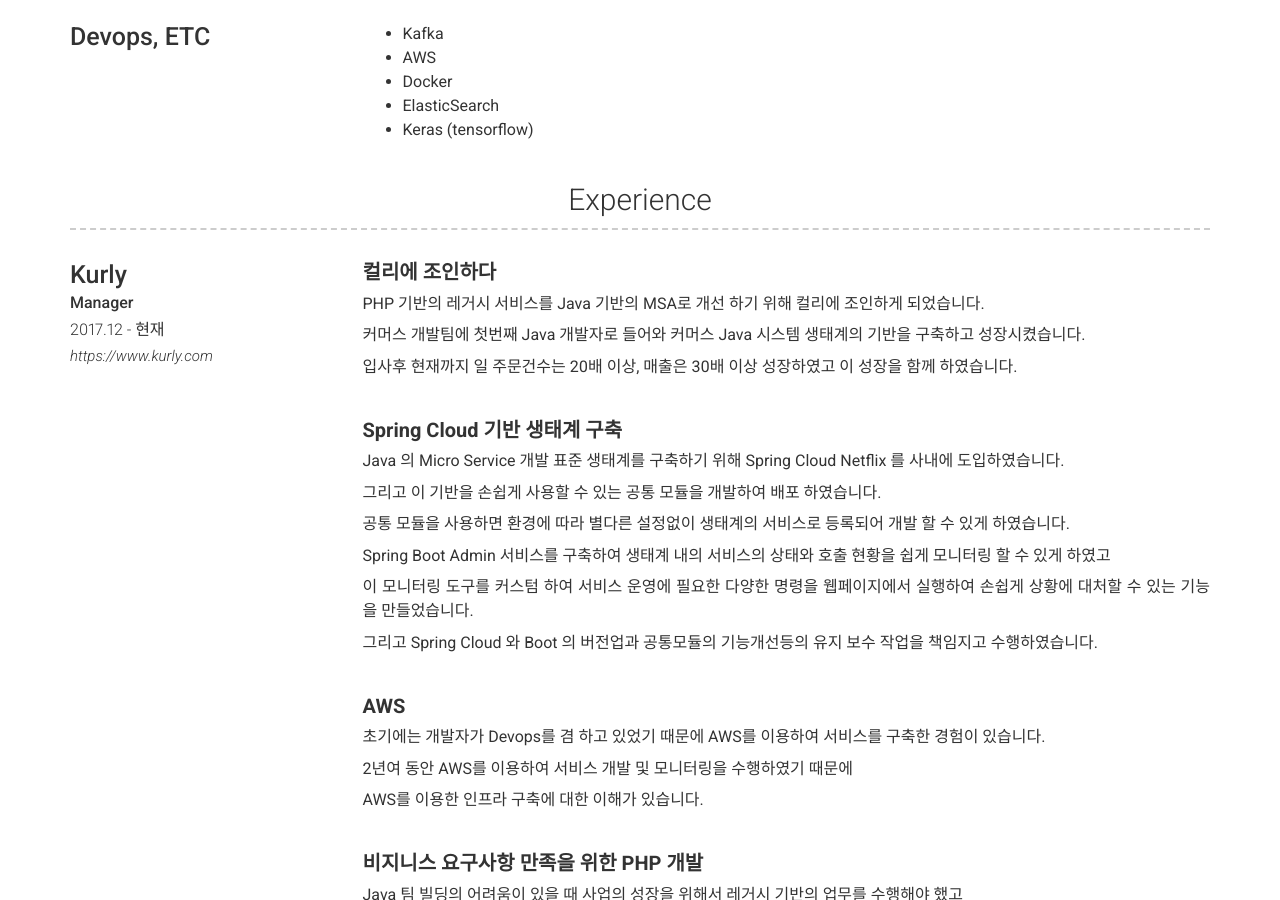
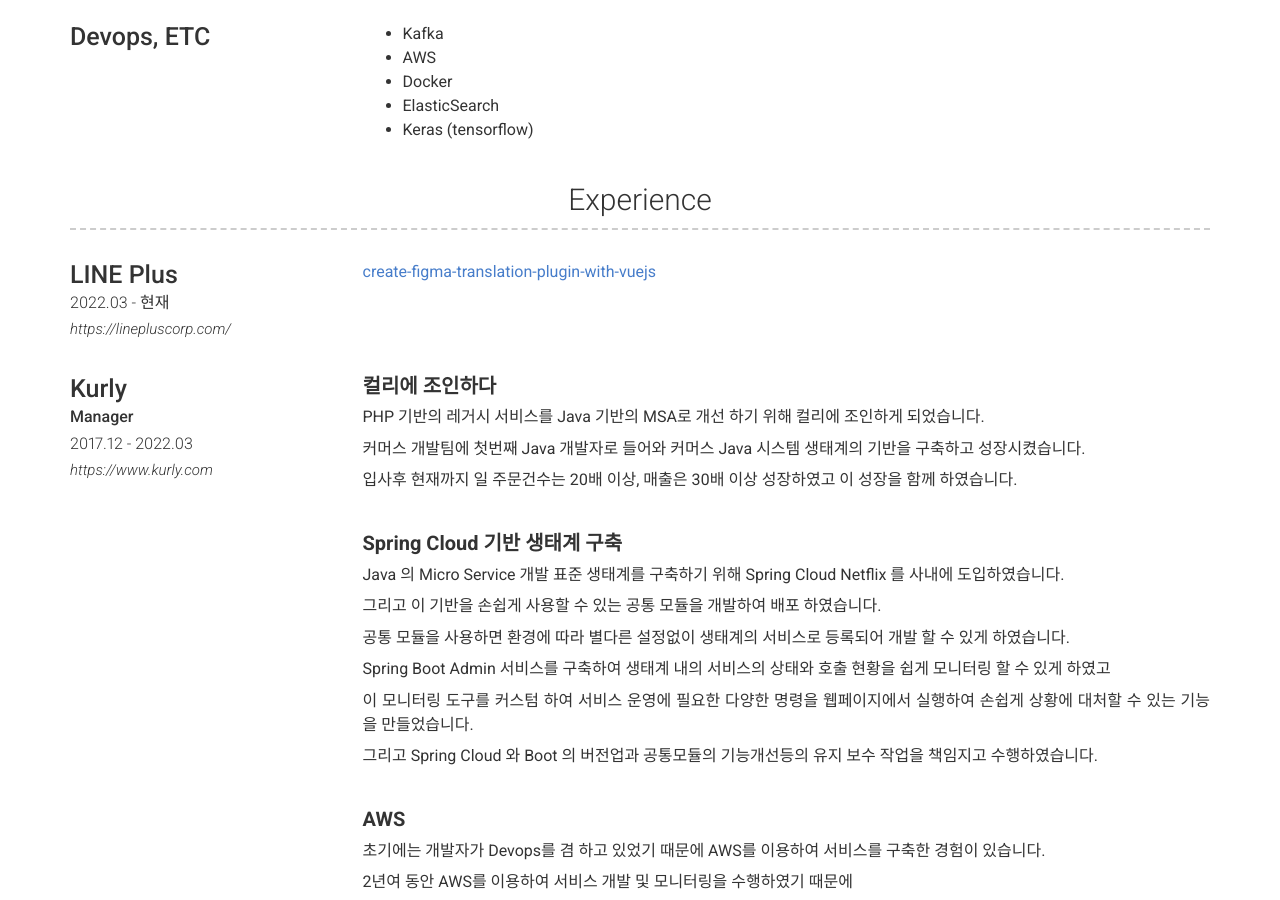
Before and after one commit to hi-phen/hi-phen.github.io, a Jekyll site: the page built from index.md, in a window 1280 px wide and 900 px high, scrolled down 1121 px. Built offline with Jekyll 4.4.1, drawn with Linux system fonts in a browser that asks for light colours; nearby versions of some CDN libraries.

Commit message:
LINE Plus 경력 추가

```diff
--- a/_data/content.yml
+++ b/_data/content.yml
@@ -39,9 +39,15 @@
   layout: list
   content:
     - layout: left
+      title: LINE Plus
+      caption: 2022.03 - 현재
+      link: https://linepluscorp.com/
+      description: |
+        [create-figma-translation-plugin-with-vuejs](https://engineering.linecorp.com/ko/blog/create-figma-translation-plugin-with-vuejs)
+    - layout: left
       title: Kurly
       sub_title: Manager
-      caption: 2017.12 - 현재
+      caption: 2017.12 - 2022.03
       link: https://www.kurly.com
       description: |
         ## **컬리에 조인하다**
```
